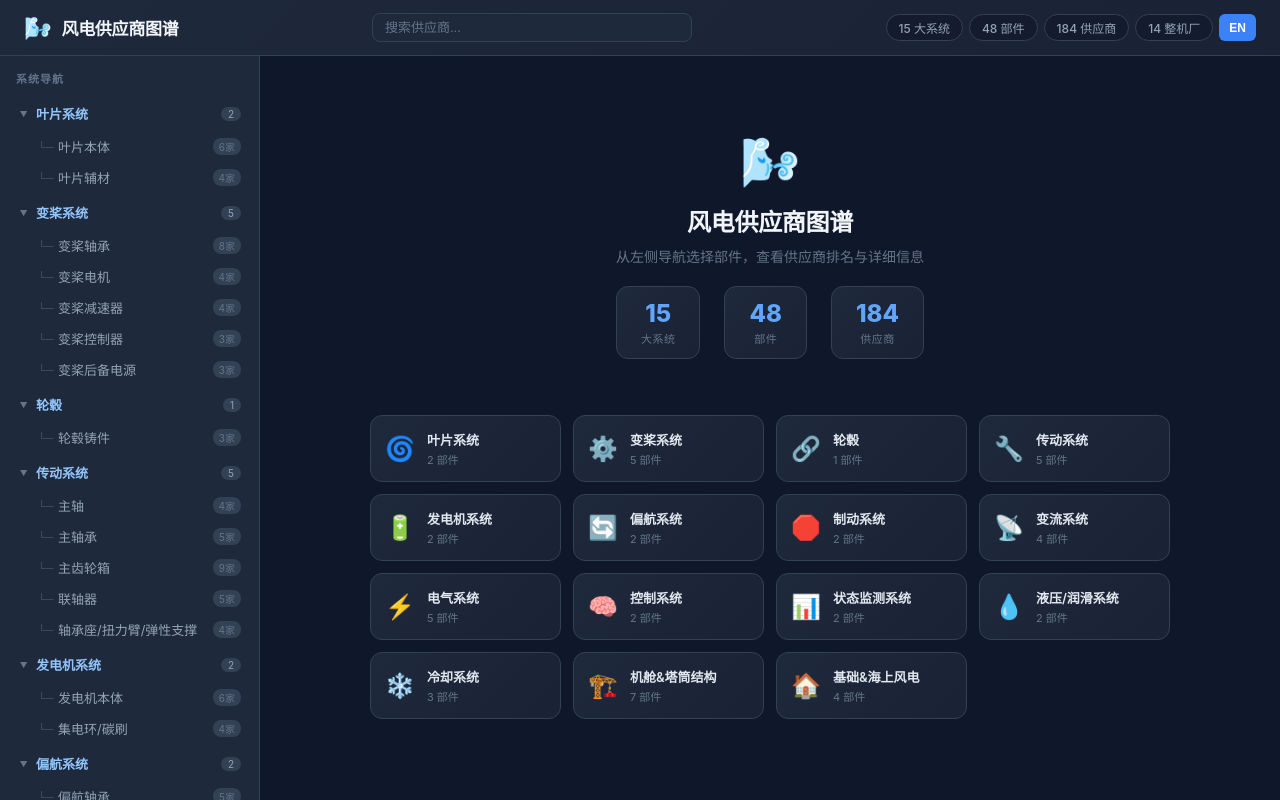
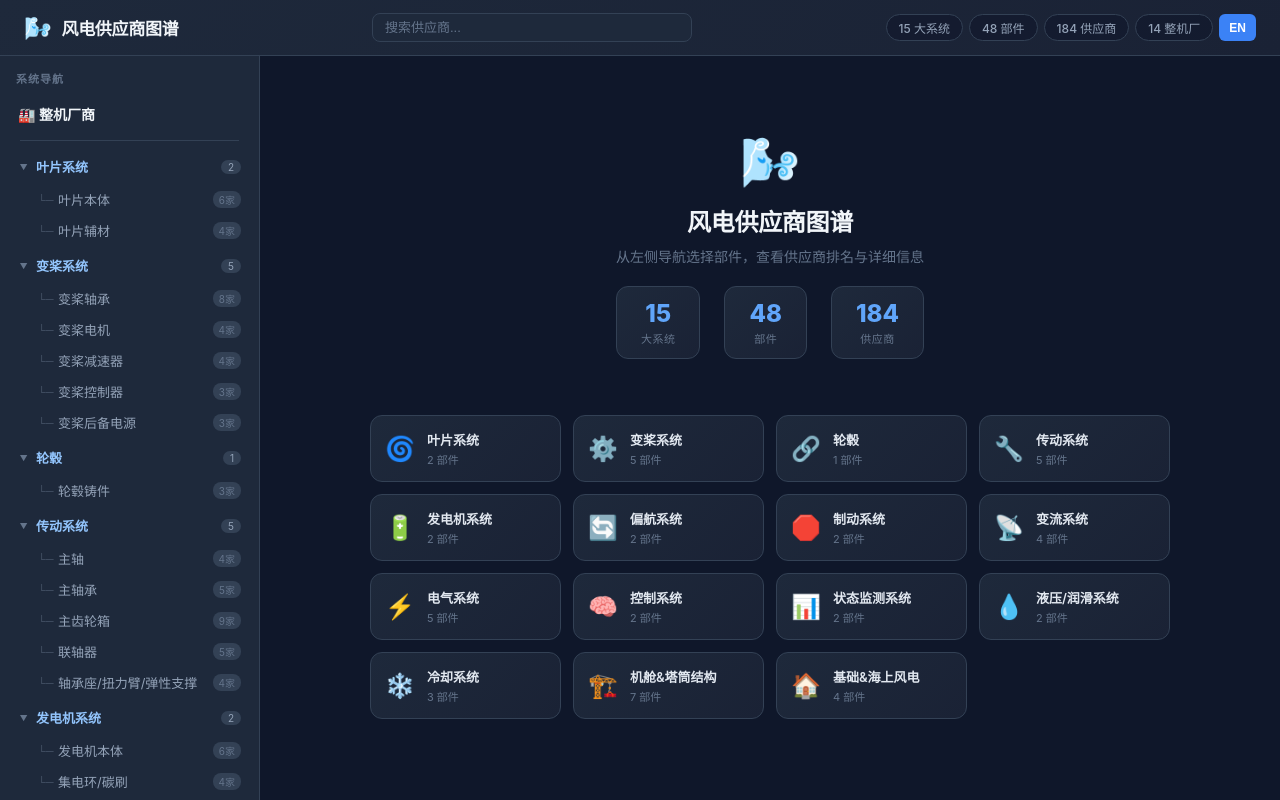
Before and after one commit to peterpei001/wind-turbine-suppliers, a React (Vite) app: page / in a window 1280 px wide. Built offline with nearby package versions, Linux system fonts and the light colour scheme.

Commit message:
fix: move OEM nav to top of sidebar

```diff
--- a/src/components/TreeNav.tsx
+++ b/src/components/TreeNav.tsx
@@ -40,6 +40,10 @@ export default function TreeNav({ onClose }: TreeNavProps) {
     <nav className="tree-nav">
       <div className="tree-header">{UI.navTitle[lang]}</div>
       <div className="tree-scroll">
+        <div className="tree-system-head" onClick={goOem} style={{ paddingLeft: 10, marginBottom: 4 }}>
+          <span className="tree-system-name" style={{ color: '#F1F5F9', fontSize: 14 }}>🏭 {UI.oemNav[lang]}</span>
+        </div>
+        <div className="tree-sep" />
         {treeData.children?.map((system) => (
           <div key={system.id} className="tree-system">
             <div
@@ -65,11 +69,6 @@ export default function TreeNav({ onClose }: TreeNavProps) {
             ))}
           </div>
         ))}
-        <div className="tree-sep" />
-        <div className="tree-system-head" onClick={goOem} style={{ paddingLeft: 10 }}>
-          <span className="tree-arrow" style={{ visibility: 'hidden' }}>▶</span>
-          <span className="tree-system-name" style={{ color: '#F1F5F9' }}>{UI.oemNav[lang]}</span>
-        </div>
       </div>
     </nav>
   );
```
